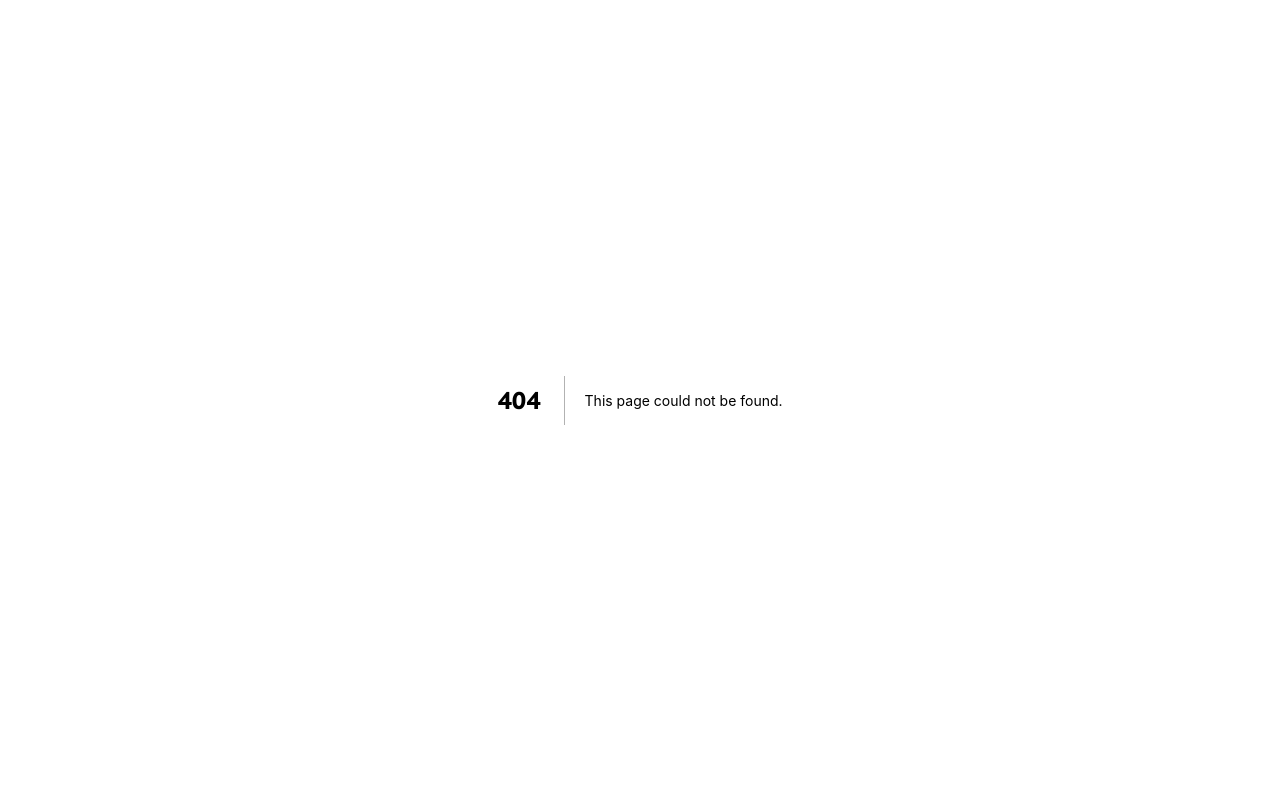
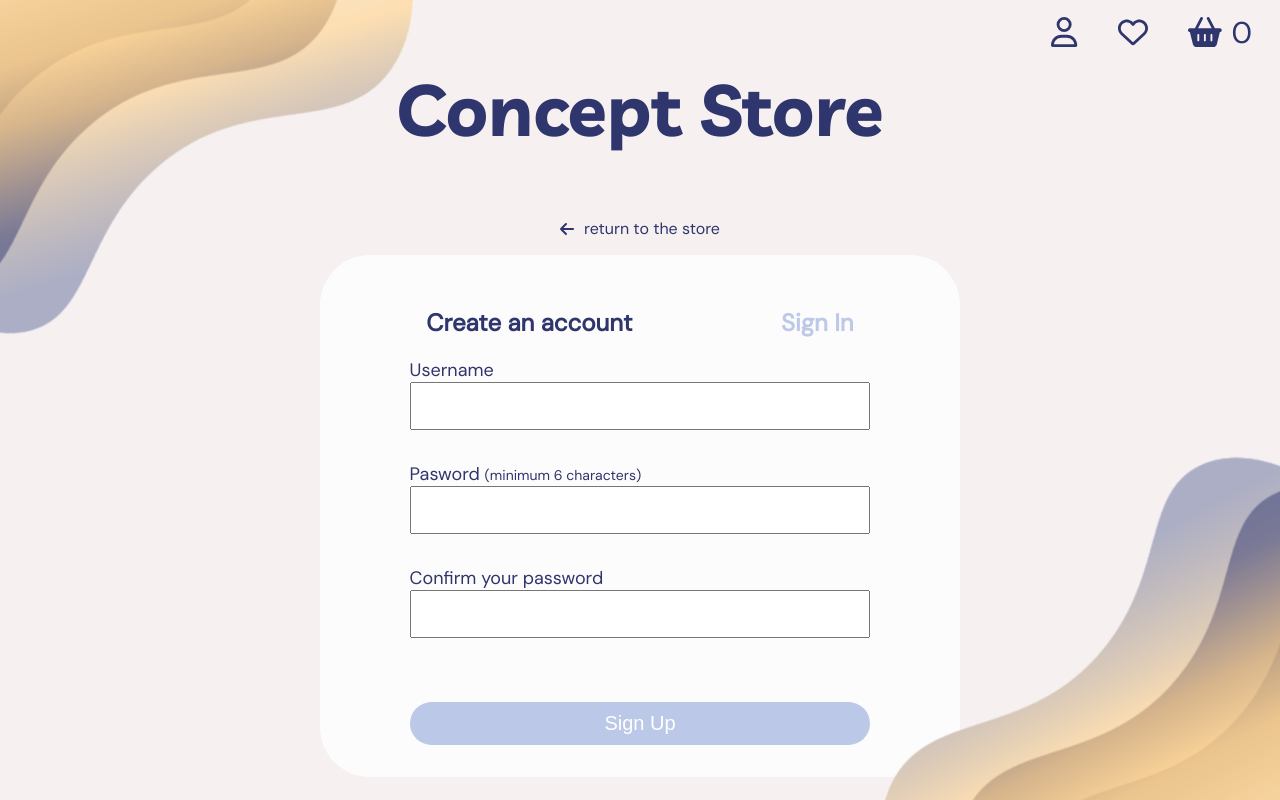
Before and after one commit to MarionThome/conceptshop-frontend, a Next.js app: page /profile in a window 1280 px wide. Before the commit this address had no page. Built offline with nearby package versions, Linux system fonts and the light colour scheme.

Commit message:
handle signin/signup

```diff
--- a/components/NavBar.js
+++ b/components/NavBar.js
@@ -18,7 +18,7 @@ const router = useRouter()
 
   return (
     <div className={styles.bar}>
-      <FontAwesomeIcon icon={faUser} className={styles.icons} />
+      <FontAwesomeIcon icon={faUser} className={styles.icons} onClick={() => router.push("/profile")}/>
       <FontAwesomeIcon icon={faHeart}  className={styles.icons} onClick={() => router.push("/favorites")}/>
       <div
         style={{
--- /dev/null
+++ b/components/Profile.js
@@ -0,0 +1,74 @@
+import Bubble from "./Bubble";
+import NavBar from "./NavBar";
+import Button from "./Button";
+import SignInSignUp from "./SignInSignUp";
+import styles from "../styles/Profile.module.css"
+import { FontAwesomeIcon } from "@fortawesome/react-fontawesome";
+import { faArrowLeft } from "@fortawesome/free-solid-svg-icons";
+import { useEffect, useState } from "react";
+import { useRouter } from "next/router";
+import { useSelector, useDispatch } from "react-redux";
+import { resetUser } from "../reducers/user";
+
+
+export default function Profile(props){
+    const router = useRouter()
+    const [isLogged, setIsLogged] = useState(false)
+    const user = useSelector(
+        (state) => state.user.value
+      );
+    const dispatch = useDispatch()
+
+    useEffect(() => {
+        if(user.username){
+            setIsLogged(true)
+        }
+        else{
+            setIsLogged(false)
+        }
+    },[user])
+
+    const handleLogOut = () => {
+        dispatch(resetUser())
+    }
+
+    return(
+        <main>
+      <Bubble top={"-350px"} left={"-350px"} rotate={10} />
+      <NavBar />
+      <div className={styles.content}>
+        <h1>
+            Concept Store
+        </h1>
+        <div style={{width : "100%"}}>
+        <div style={{ display: "flex", alignItems: "center", justifyContent : "center" }}>
+            <FontAwesomeIcon
+              icon={faArrowLeft}
+              style={{ marginRight: "10px" }}
+            />
+            <p
+              style={{ cursor: "pointer" }}
+              onClick={() => {
+                router.push("/shop");
+              }}
+            >
+              return to the store
+            </p>
+          </div>
+          <div style={{width : "50%", margin : "auto"}}>
+            {!isLogged && <SignInSignUp />}
+          </div>
+        </div>
+            {isLogged && <Button name="log out" padding={"10px 20px"} handleClick = {handleLogOut}/>}
+      </div>
+      <Bubble
+        rotate={180}
+        justify={"end"}
+        align={"end"}
+        bottom={"-350px"}
+        right={"-350px"}
+      />
+    </main>
+
+    )
+}
--- a/components/Shop.js
+++ b/components/Shop.js
@@ -3,7 +3,6 @@ import Bubble from "./Bubble";
 import ProductSnapShot from "./ProductSnapShot";
 import styles from "../styles/Shop.module.css";
 import { useEffect, useState } from "react";
-import products from "../products.json"
 
 
 export default function Shop() {
--- /dev/null
+++ b/components/SignInSignUp.js
@@ -0,0 +1,201 @@
+import Button from "./Button";
+import { useEffect, useState } from "react";
+import { useDispatch } from "react-redux";
+import { addUser} from '../reducers/user';
+import styles from "../styles/SignInSignUp.module.css";
+
+
+const min_password_length = 6;
+
+export default function SignInSignUp() {
+  const [create, setCreate] = useState(true);
+  const [logIn, setLogin] = useState(false);
+  const [username, setUsername] = useState("");
+  const [password1, setPassword1] = useState("");
+  const [password2, setPassword2] = useState("");
+  const [isEnabled, setEnabled] = useState(false);
+  const [errorMessage, setErrorMessage] = useState("")
+  const dispatch = useDispatch()
+
+  const handleCreate = () => {
+    setUsername("");
+    setPassword1("");
+    setPassword2("");
+    setErrorMessage("");
+    setCreate(true);
+    setLogin(false);
+  };
+
+  const handleLogIn = () => {
+    setUsername("");
+    setPassword1("");
+    setPassword2("");
+    setErrorMessage("");
+    setCreate(false);
+    setLogin(true);
+  };
+
+  const checkIfSame = () => {
+    if (create) {
+      if (
+        password1 === password2 &&
+        username &&
+        password1.length >= min_password_length
+      ) {
+        setEnabled(true);
+      }
+      if (
+        password1 !== password2 ||
+        !username ||
+        password1.length < min_password_length
+      ) {
+        setEnabled(false);
+      }
+    }
+    if (logIn) {
+      if (password1 && username) {
+        setEnabled(true);
+      } else {
+        setEnabled(false);
+      }
+    }
+  };
+
+  useEffect(() => {
+    checkIfSame();
+  }, [password1]);
+
+  useEffect(() => {
+    checkIfSame();
+  }, [password2]);
+
+  useEffect(() => {
+    checkIfSame();
+  }, [password1]);
+
+  useEffect(() => {
+    checkIfSame();
+  }, [username]);
+
+  const handleSubmit = () => {
+    if (create) {
+      fetch("http://localhost:3000/users/signup", {
+        method: "POST",
+        headers: { "Content-Type": "application/json" },
+        body: JSON.stringify({
+          username: username,
+          password: password1,
+        }),
+      })
+        .then((res) => res.json())
+        .then((data) => {
+        console.log(data)
+        if(!data.result){
+            setErrorMessage(data.error)
+            return
+        }
+        dispatch(addUser(data.user))
+        });
+    }
+    if (logIn) {
+      fetch("http://localhost:3000/users/signin", {
+        method: "POST",
+        headers: { "Content-Type": "application/json" },
+        body: JSON.stringify({
+          username: username,
+          password: password1,
+        })
+      })
+        .then((res) => res.json())
+        .then((data) => {
+            console.log(data)
+            if(!data.result){
+                setErrorMessage(data.error)
+                return
+            }
+            dispatch(addUser(data.user))
+        });
+    }
+  };
+
+  return (
+    <div className={styles.signInSignUpContent}>
+      <div className={styles.create_signIn}>
+        <h2
+          onClick={() => handleCreate()}
+          style={{ color: create ? "#2f356d" : "rgb(123,150,212, 0.5)" }}
+        >
+          Create an account
+        </h2>
+        <h2
+          onClick={() => handleLogIn()}
+          style={{ color: logIn ? "#2f356d" : "rgb(123,150,212, 0.5)" }}
+        >
+          Sign In
+        </h2>
+      </div>
+      <div>
+        {create && (
+          <div className={styles.inputContainer}>
+            <label className={styles.labels}>Username</label>
+            <input
+              className={styles.inputs}
+              type="text"
+              onChange={(e) => setUsername(e.target.value)}
+            ></input>
+            <label className={styles.labels}>
+              Pasword{" "}
+              <span style={{ fontSize: "14px" }}>
+                (minimum {min_password_length} characters)
+              </span>
+            </label>
+            <input
+              type="password"
+              onChange={(e) => setPassword1(e.target.value)}
+              minlength={`${min_password_length}`}
+              className={styles.inputs}
+            ></input>
+            <label className={styles.labels}>Confirm your password</label>
+            <input
+              type="password"
+              onChange={(e) => setPassword2(e.target.value)}
+              minlength={`${min_password_length}`}
+              className={styles.inputs}
+            ></input>
+            <p style={{textAlign : "center", color : "red"}}>{errorMessage}</p>
+            <Button
+              name="Sign Up"
+              padding={"10px 20px"}
+              disabled={!isEnabled}
+              handleClick={handleSubmit}
+            />
+          </div>
+        )}
+        {logIn && (
+          <div className={styles.inputContainer}>
+            <label className={styles.labels}>Username</label>
+            <input
+              type="text"
+              className={styles.inputs}
+              onChange={(e) => setUsername(e.target.value)}
+            ></input>
+            <label className={styles.labels}>Pasword</label>
+            <input
+              type="password"
+              onChange={(e) => setPassword1(e.target.value)}
+              minlength={`${min_password_length}`}
+              className={styles.inputs}
+            ></input>
+            <p style={{textAlign : "center", color : "red"}}>{errorMessage}</p>
+            <Button
+              name="Sign In"
+              padding={"10px 20px"}
+              disabled={!isEnabled}
+              handleClick={handleSubmit}
+            />
+          </div>
+        )}
+      </div>
+    </div>
+  );
+}
--- a/pages/_app.js
+++ b/pages/_app.js
@@ -4,11 +4,12 @@ import { Provider } from 'react-redux';
 import { combineReducers, configureStore } from '@reduxjs/toolkit';
 import { persistStore, persistReducer } from 'redux-persist';
 import products from "../reducers/products";
+import  user from "../reducers/user"
 import { PersistGate } from 'redux-persist/integration/react';
 import storage from 'redux-persist/lib/storage';
 
 
-const reducers = combineReducers({ products }); // permet d'enregistrer les reducers
+const reducers = combineReducers({ products,  user }); // permet d'enregistrer les reducers
 const persistConfig = { key: 'ConceptStore', storage };
 
 // configuration du store
--- /dev/null
+++ b/pages/profile.js
@@ -0,0 +1,7 @@
+import Profile from '../components/Profile';
+
+function ProfilePage() {
+  return <Profile />;
+}
+
+export default ProfilePage;
--- /dev/null
+++ b/reducers/user.js
@@ -0,0 +1,34 @@
+import { createSlice } from "@reduxjs/toolkit";
+
+const initialState = {
+  value: {
+    username : "",
+    token : ""
+  },
+};
+
+export const userSlice = createSlice({
+  name: "user",
+
+  initialState,
+  reducers: {
+    addUser: (state, action) => {
+        state.value = {
+          username : action.payload.username,
+          token : action.payload.token
+        }
+    },
+   resetUser : (state, action) => {
+    state.value = {
+      username : "",
+      token : ""
+    }
+   }
+  },
+});
+
+export const {
+  addUser, resetUser
+
+} = userSlice.actions;
+export default userSlice.reducer;
--- /dev/null
+++ b/styles/Profile.module.css
@@ -0,0 +1,12 @@
+.content{
+    width: 100%;
+    margin: auto;
+    display: flex;
+    flex-direction: column;
+    align-items: center;
+}
+
+.content h1 {
+        font-size: 4.5rem;
+        margin-top: 0;
+}
--- /dev/null
+++ b/styles/SignInSignUp.module.css
@@ -0,0 +1,28 @@
+.create_signIn{
+    display: flex;
+    justify-content: space-around;
+}
+
+.signInSignUpContent{
+    background-color: rgb(255,255,255, 0.8);
+    padding: 2rem;
+    border-radius: 50px;
+    z-index: 1000;
+}
+
+.inputContainer{
+    margin: auto;
+    display: flex;
+    flex-direction: column;
+    width: 80%;
+}
+
+.labels{
+    font-size: 18px
+}
+
+.inputs{
+    margin-bottom: 2rem;
+    height: 3rem;
+    font-size: 1rem;
+}
```
